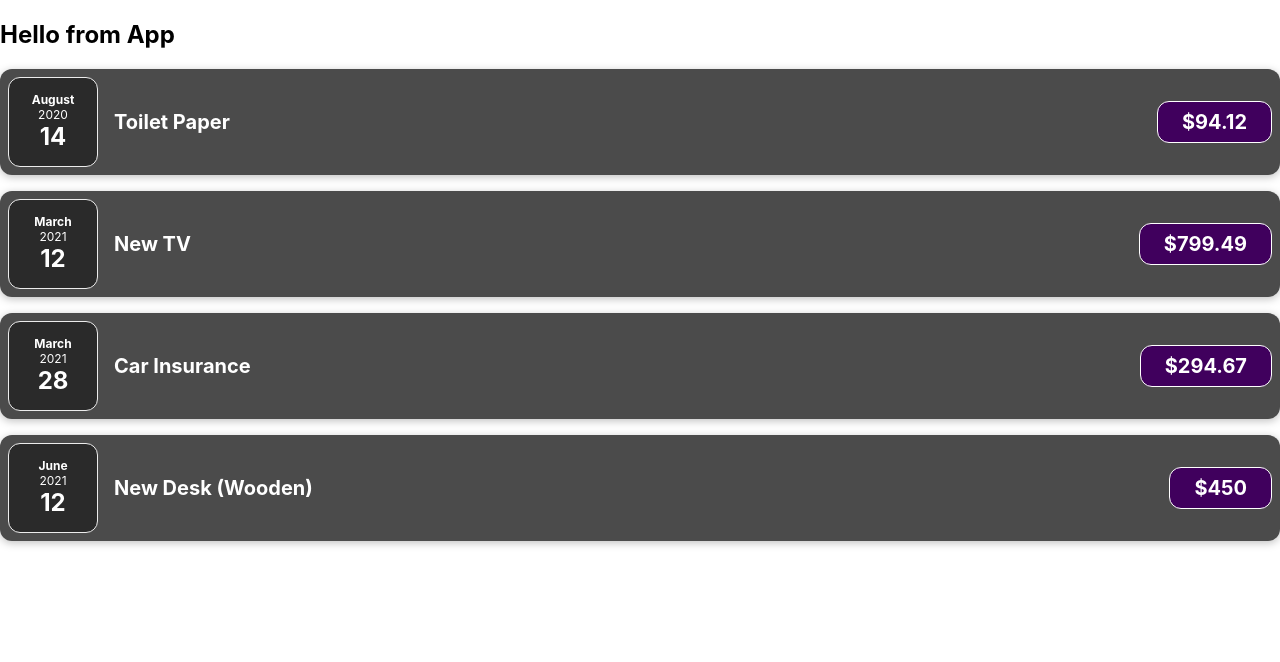
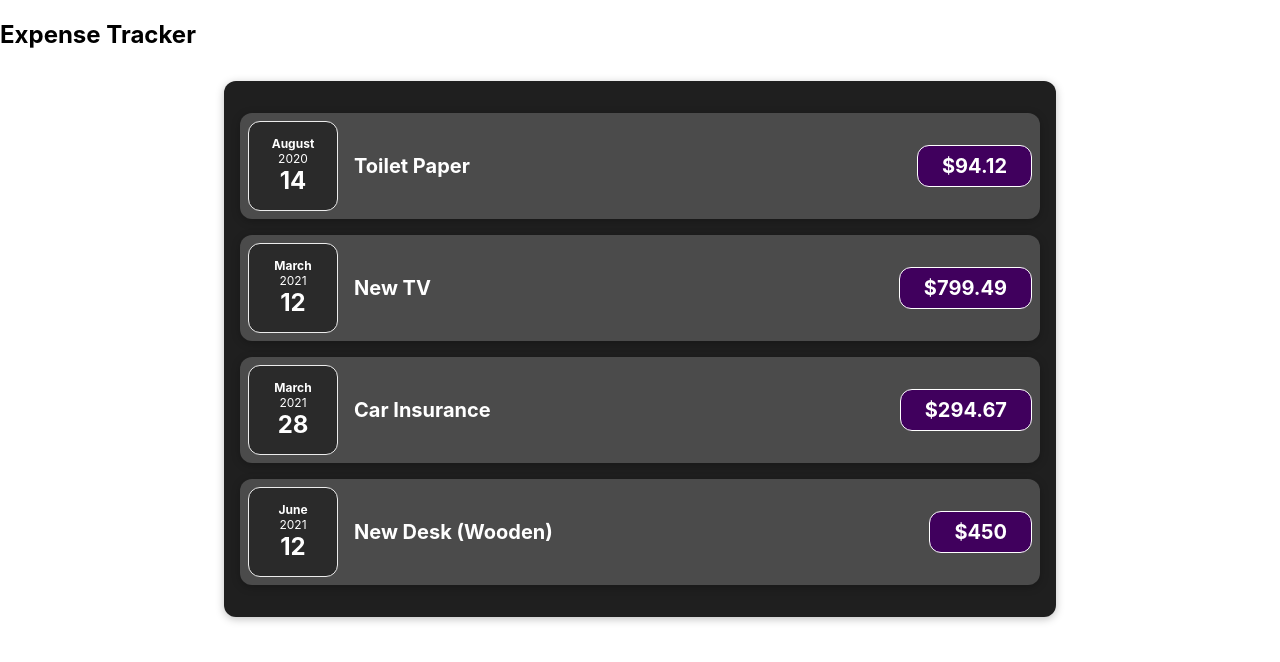
Before and after one commit to kingaboros/my-app-react, a React (Create React App) app: page / in a window 1280 px wide. Shown: the top 662 px of the page. Built offline with nearby package versions, Linux system fonts and the light colour scheme.

Commit message:
Added Expenses component

```diff
--- a/src/App.js
+++ b/src/App.js
@@ -1,5 +1,5 @@
 import React from "react";
-import ExpenseItem from "./components/Expenses/ExpenseItem";
+import Expenses from "./components/Expenses/Expenses";
 
 const App = () => {
   const expenses = [
@@ -35,28 +35,8 @@
 
   return (
     <div className="App">
-      <h2> Hello from App </h2>
-
-      <ExpenseItem
-        title={expenses[0].title}
-        amount={expenses[0].amount}
-        date={expenses[0].date}
-      />
-      <ExpenseItem
-        title={expenses[1].title}
-        amount={expenses[1].amount}
-        date={expenses[1].date}
-      />
-      <ExpenseItem
-        title={expenses[2].title}
-        amount={expenses[2].amount}
-        date={expenses[2].date}
-      />
-      <ExpenseItem
-        title={expenses[3].title}
-        amount={expenses[3].amount}
-        date={expenses[3].date}
-      />
+      <h2> Expense Tracker </h2>
+      <Expenses items={expenses} />
     </div>
   );
 };
--- /dev/null
+++ b/src/components/Expenses/Expenses.css
@@ -0,0 +1,7 @@
+.expenses {
+  padding: 1rem;
+  background-color: rgb(31, 31, 31);
+  margin: 2rem auto;
+  width: 50rem;
+  max-width: 95%;
+}
--- /dev/null
+++ b/src/components/Expenses/Expenses.js
@@ -0,0 +1,34 @@
+import React from "react";
+
+import ExpenseItem from "./ExpenseItem";
+import Card from "../UI/Card";
+import "./Expenses.css";
+
+const Expenses = (props) => {
+  return (
+    <Card className="expenses">
+      <ExpenseItem
+        title={props.items[0].title}
+        amount={props.items[0].amount}
+        date={props.items[0].date}
+      />
+      <ExpenseItem
+        title={props.items[1].title}
+        amount={props.items[1].amount}
+        date={props.items[1].date}
+      />
+      <ExpenseItem
+        title={props.items[2].title}
+        amount={props.items[2].amount}
+        date={props.items[2].date}
+      />
+      <ExpenseItem
+        title={props.items[3].title}
+        amount={props.items[3].amount}
+        date={props.items[3].date}
+      />
+    </Card>
+  );
+};
+
+export default Expenses;
```
